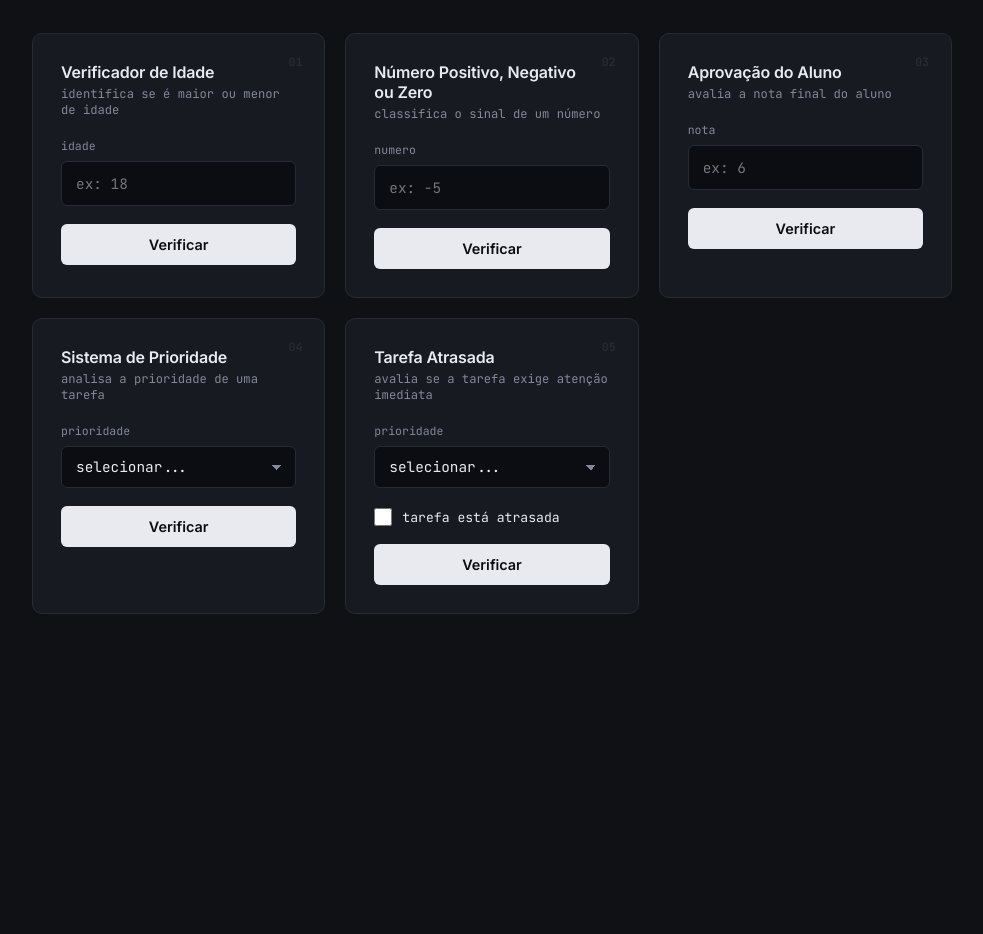
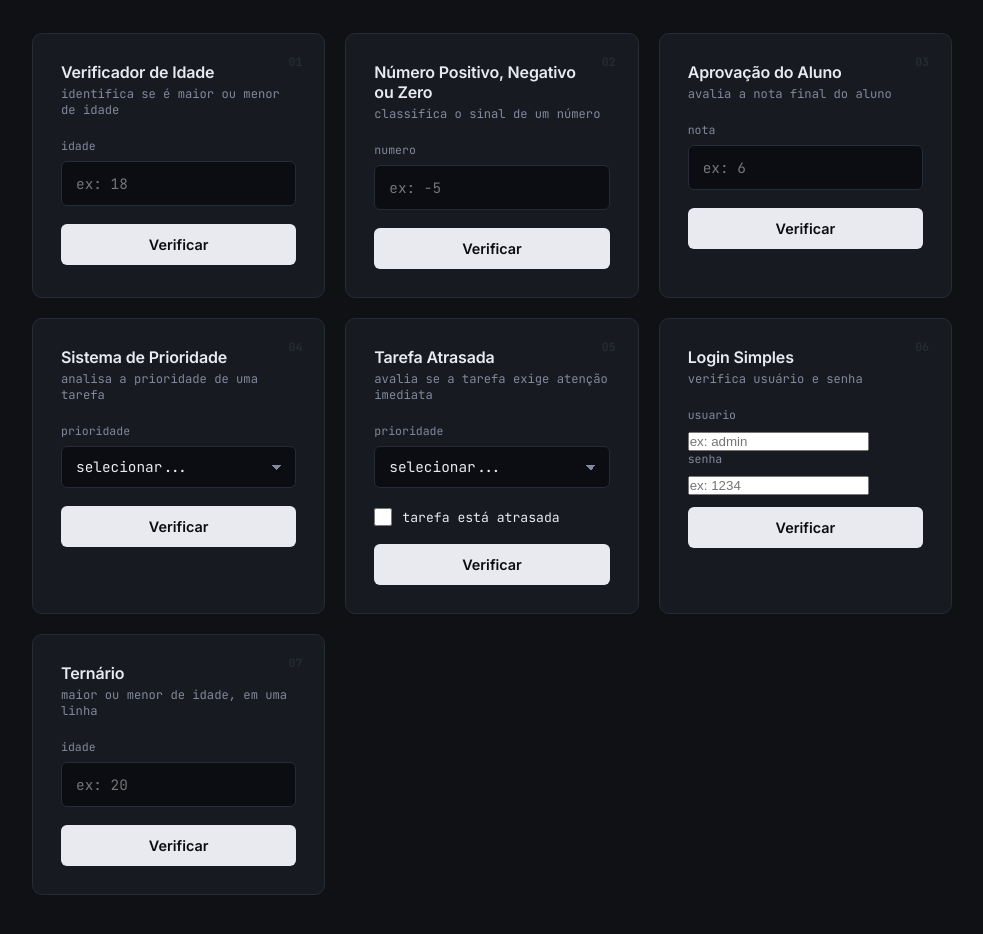
Before and after one commit to Wolfy55/exercicios-de-javascript, a plain HTML site: page exercicios-de-javascript/index.html in a window 1280 px wide. Shown: the part 106-1040 px from the top of the page, without its empty margins (148-1131 px from the left). Before the commit the page ends 800 px from the top, so only its background shows below. Drawn offline with Linux system fonts and the light colour scheme.

Commit message:
Add new sections for additional JavaScript challenges

```diff
--- a/exercicios-de-javascript/index.html
+++ b/exercicios-de-javascript/index.html
@@ -14,8 +14,8 @@
             <p>if/else, switch/case e operadores lógicos</p>
         </header>
 
+        <!--Atividade 01-->
         <div class="grid">
-
             <section class="painel">
                 <span class="numero">01</span>
                 <h2>Verificador de Idade</h2>
@@ -29,6 +29,7 @@
                 <p id="resultado-idade" class="resultado"></p>
             </section>
 
+            <!--Atividade 02-->
             <section class="painel">
                 <span class="numero">02</span>
                 <h2>Número Positivo, Negativo ou Zero</h2>
@@ -42,6 +43,7 @@
                 <p id="resultado-numero" class="resultado"></p>
             </section>
 
+            <!--Atividade 03-->
             <section class="painel">
                 <span class="numero">03</span>
                 <h2>Aprovação do Aluno</h2>
@@ -55,6 +57,7 @@
                 <p id="resultado-nota" class="resultado"></p>
             </section>
 
+            <!--Atividade 04-->
             <section class="painel">
                 <span class="numero">04</span>
                 <h2>Sistema de Prioridade</h2>
@@ -74,6 +77,7 @@
                 <p id="resultado-prioridade" class="resultado"></p>
             </section>
 
+            <!--Atividade 05-->
             <section class="painel">
                 <span class="numero">05</span>
                 <h2>Tarefa Atrasada</h2>
@@ -98,6 +102,34 @@
                 <p id="resultado-tarefa" class="resultado"></p>
             </section>
 
+            <section class="painel">
+                <span class="numero">06</span>
+                <h2>Login Simples</h2>
+                <p class="legenda">verifica usuário e senha</p>
+
+                <label for="usuario">usuario</label>
+                <input type="text" id="usuario" placeholder="ex: admin">
+
+                <label for="senha">senha</label>
+                    <input type="password" id="senha" placeholder="ex: 1234">
+
+                <button onclick="verificarLogin()">Verificar</button>
+
+                <p id="resultado-login" class="resultado"></p>
+            </section>
+
+                   <section class="painel">
+                <span class="numero">07</span>
+                <h2>Ternário</h2>
+                <p class="legenda">maior ou menor de idade, em uma linha</p>
+
+                <label for="idade-ternario">idade</label>
+                <input type="number" id="idade-ternario" placeholder="ex: 20">
+
+                <button onclick="verificarTernario()">Verificar</button>
+
+                <p id="resultado-ternario" class="resultado"></p>
+            </section>
         </div>
     </main>
 
```
